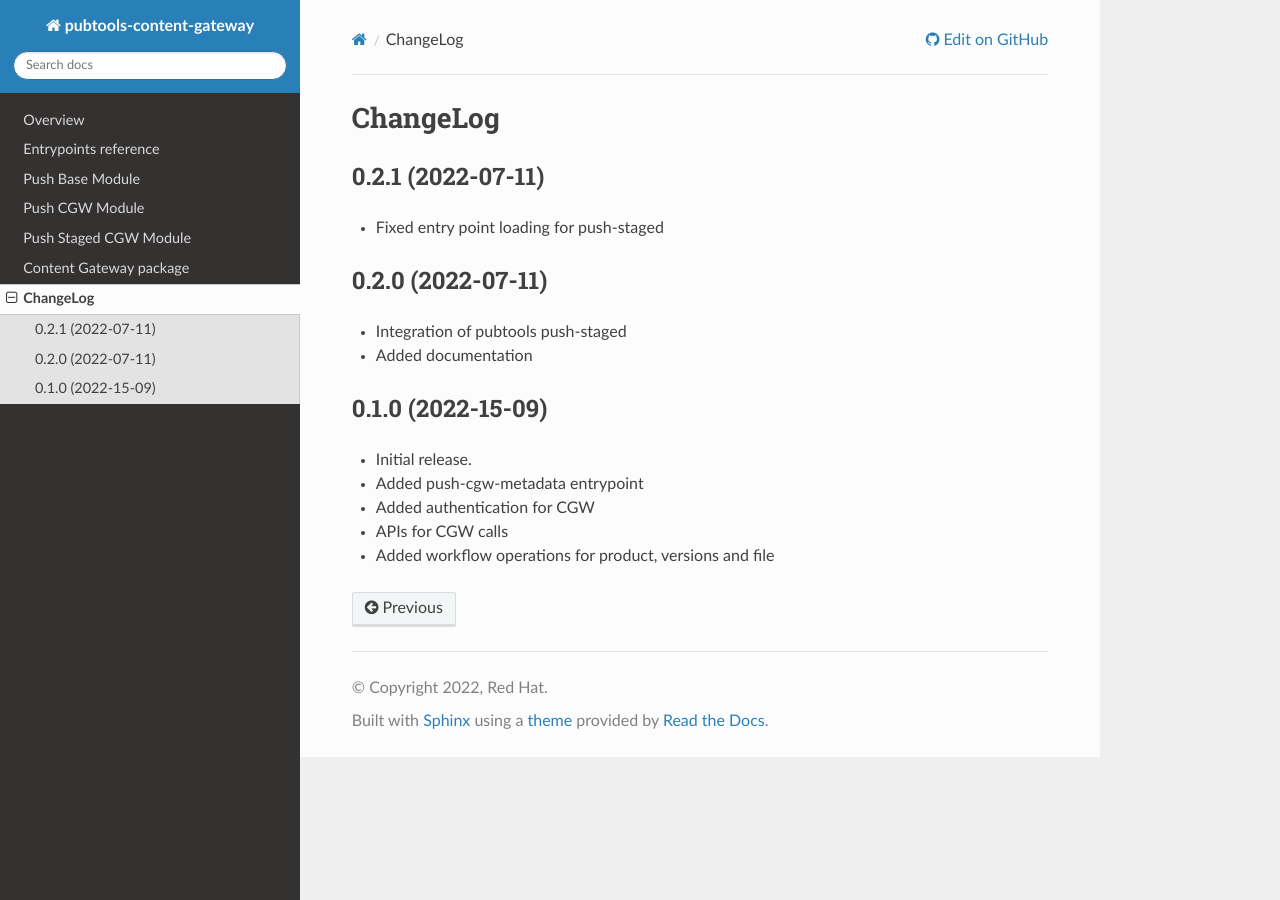
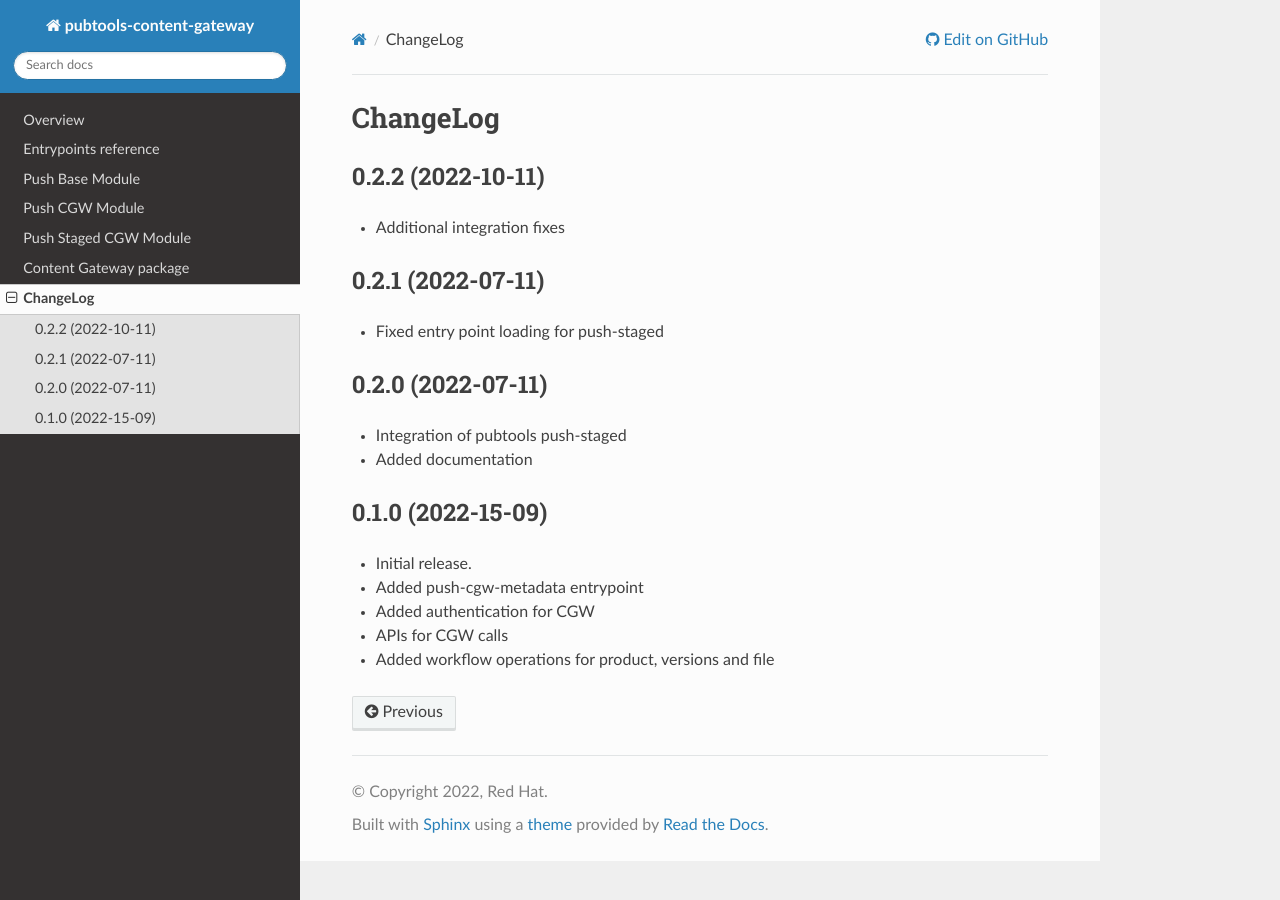
Before and after one commit to release-engineering/pubtools-content-gateway, a Sphinx documentation site: the page built from docs/CHANGELOG.rst, in a window 1280 px wide. Built offline with Sphinx 7.4.7 and the Read the Docs theme 2.0.0, drawn with Linux system fonts in a browser that asks for light colours.

Commit message:
Release v0.2.2

```diff
--- a/docs/CHANGELOG.rst
+++ b/docs/CHANGELOG.rst
@@ -1,5 +1,10 @@
 ChangeLog
 =========
+
+0.2.2 (2022-10-11)
+------------------
+
+* Additional integration fixes
 
 0.2.1 (2022-07-11)
 ------------------
--- a/setup.py
+++ b/setup.py
@@ -82,7 +82,7 @@ classifiers = [
 
 setup(
     name="pubtools-content-gateway",
-    version="0.2.1",
+    version="0.2.2",
     description=get_description(),
     long_description_content_type="text/markdown",
     author="Javed Alam",
```
